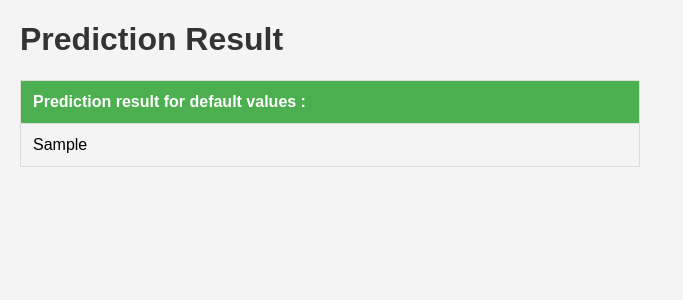
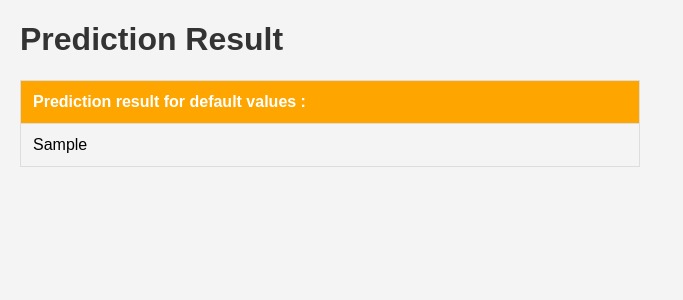
Before and after one commit to karima-ELMAJDOUB/docker-jenkins-flask, a Flask app: template templates/result.html in a window 1280 px wide. Shown: the top 300 px of the page, without its empty margins (0-683 px from the left). Run offline with Flask 3, Linux system fonts and the light colour scheme; the template is opened without the code that fills it: most values are stand-ins (such as "Sample title", 1, 10 or a date in 2020); parts of the project's set-up code (start-up, migrations or seed data) failed here and were passed over.

Commit message:
first commit

```diff
--- a/model.py
+++ b/model.py
@@ -28,7 +28,7 @@ pickle.dump(classifier, open('model.pkl','wb'))
 
 #load the model and test with a custom input
 model = pickle.load( open('model.pkl','rb'))
-x = [[6.7, 3.3, 5.7, 2.1]]
+x = [[9.8, 7.8, 5.7, 3.4]]
 predict = model.predict(x)
 print("Hello Worlds")
 print(labels[predict[0]])
--- a/templates/result.html
+++ b/templates/result.html
@@ -25,7 +25,7 @@
             border-bottom: 1px solid #ddd;
         }
         th {
-            background-color: #4CAF50;
+            background-color: #FFA500;
             color: white;
         }
     </style>
```
